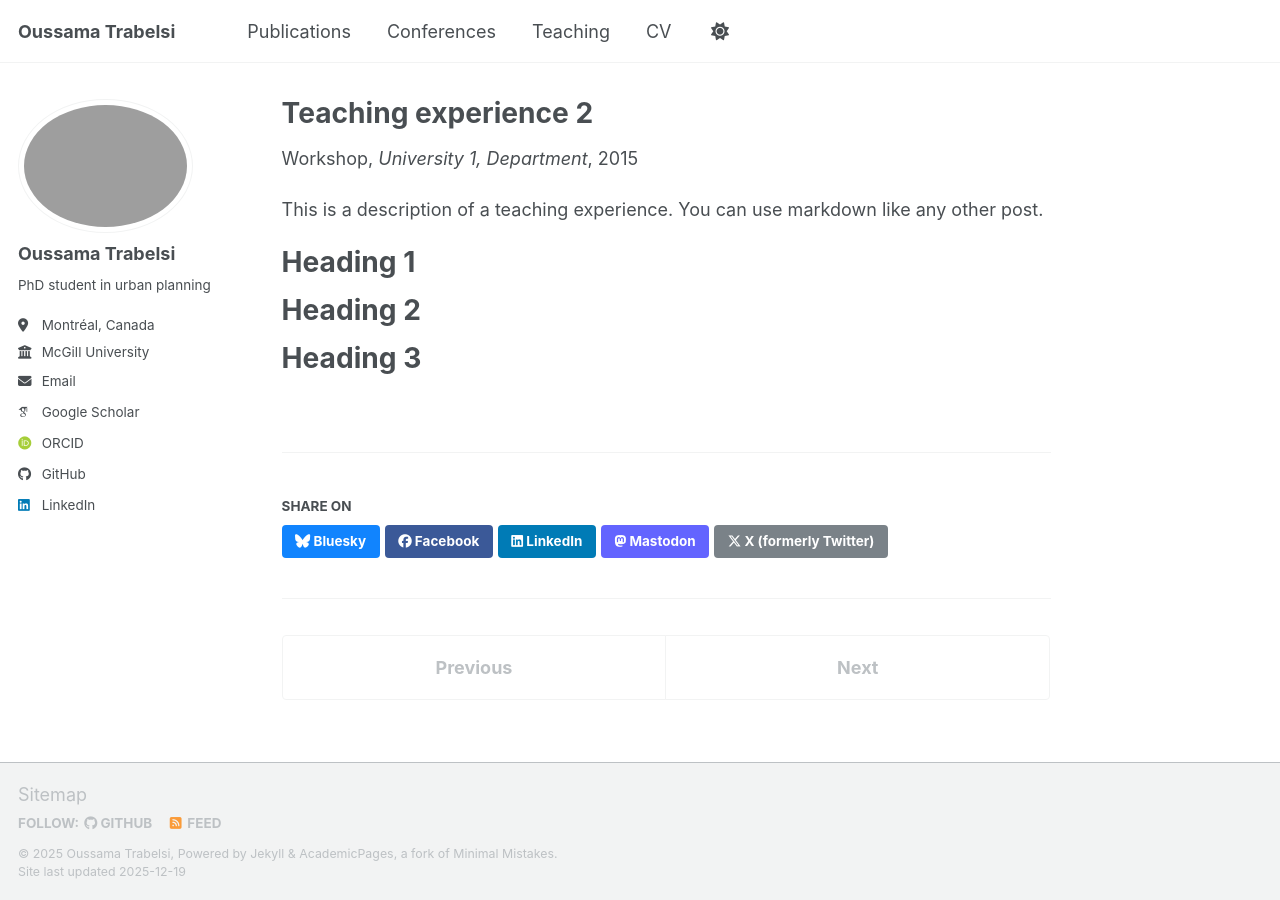
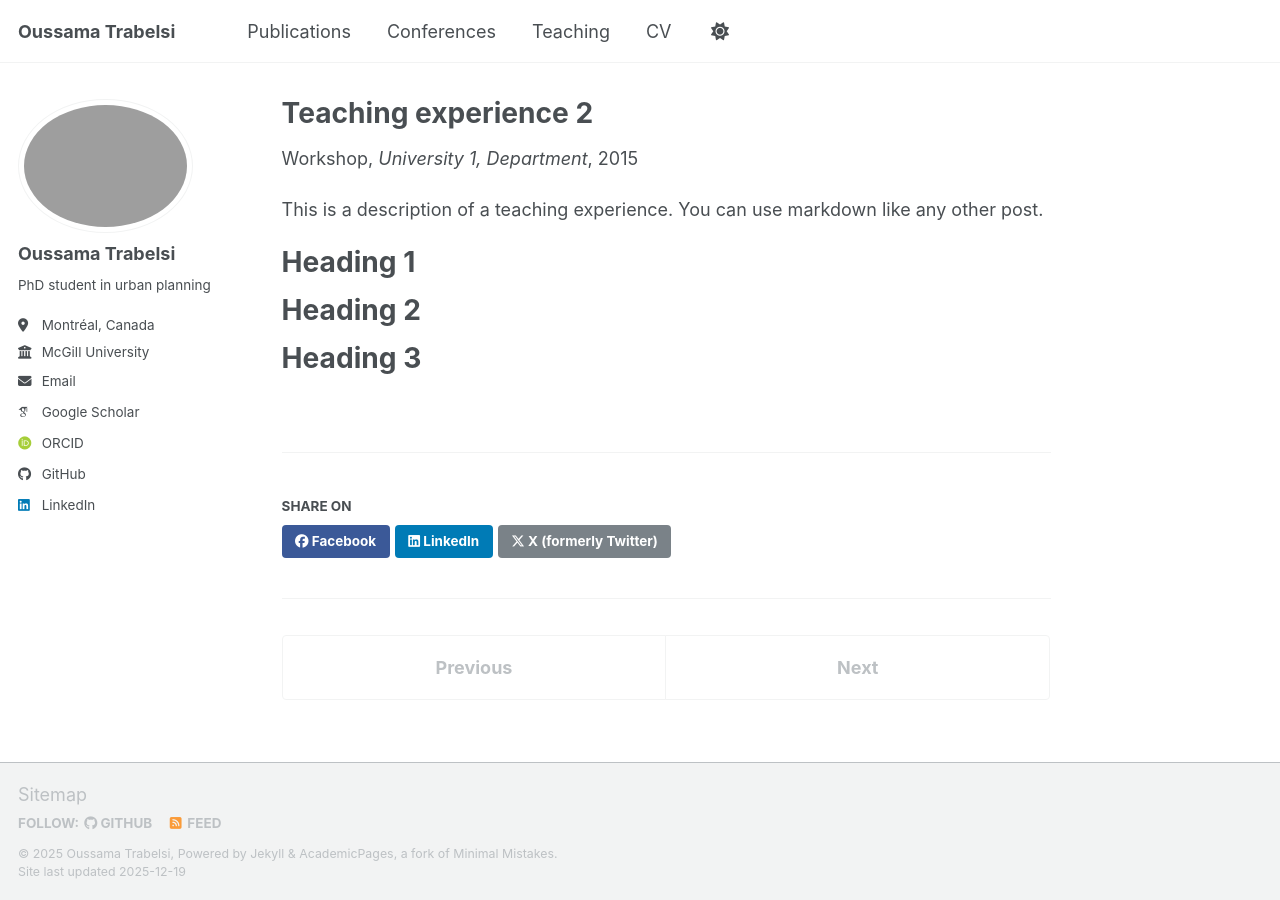
Before and after one commit to OussemaTrabelsi98/oussematrabelsi98.github.io, a Jekyll site: the page built from _teaching/2015-spring-teaching-2.md, in a window 1280 px wide. Built offline with Jekyll 4.4.1, drawn with Linux system fonts in a browser that asks for light colours; some web fonts are replaced; a script bundle is joined from its source files by our own code; library files that are not in the unit come from our copies.

Commit message:
fix bas page

```diff
--- a/_includes/social-share.html
+++ b/_includes/social-share.html
@@ -5,13 +5,9 @@
     <h4 class="page__share-title">{{ site.data.ui-text[site.locale].share_on_label | default: "Share on" }}</h4>
   {% endif %}
 
-  <a href="https://bsky.app/intent/compose?text={{ base_path }}{{ page.url }}" class="btn btn--bluesky" title="{{ site.data.ui-text[site.locale].share_on_label | default: 'Share on' }} Bluesky"><i class="fab fa-bluesky" aria-hidden="true"></i><span> Bluesky</span></a>
-
   <a href="https://www.facebook.com/sharer/sharer.php?u={{ base_path }}{{ page.url }}" class="btn btn--facebook" title="{{ site.data.ui-text[site.locale].share_on_label | default: 'Share on' }} Facebook"><i class="fab fa-facebook" aria-hidden="true"></i><span> Facebook</span></a>
 
   <a href="https://www.linkedin.com/shareArticle?mini=true&url={{ base_path }}{{ page.url }}" class="btn btn--linkedin" title="{{ site.data.ui-text[site.locale].share_on_label | default: 'Share on' }} LinkedIn"><i class="fab fa-linkedin" aria-hidden="true"></i><span> LinkedIn</span></a>
 
-  <a href="https://www.addtoany.com/add_to/mastodon?linkurl={{  base_path | append: page.url | url_encode }}" class="btn btn--mastodon" title="{{ site.data.ui-text[site.locale].share_on_label | default: 'Share on' }} Mastodon"><i class="fab fa-mastodon" aria-hidden="true"></i><span> Mastodon</span></a>
-
   <a href="https://x.com/intent/post?text={{ base_path }}{{ page.url }}" class="btn btn--x" title="{{ site.data.ui-text[site.locale].share_on_label | default: 'Share on' }} X"><i class="fab fa-x-twitter" aria-hidden="true"></i><span> X (formerly Twitter)</span></a>
 </section>
```
